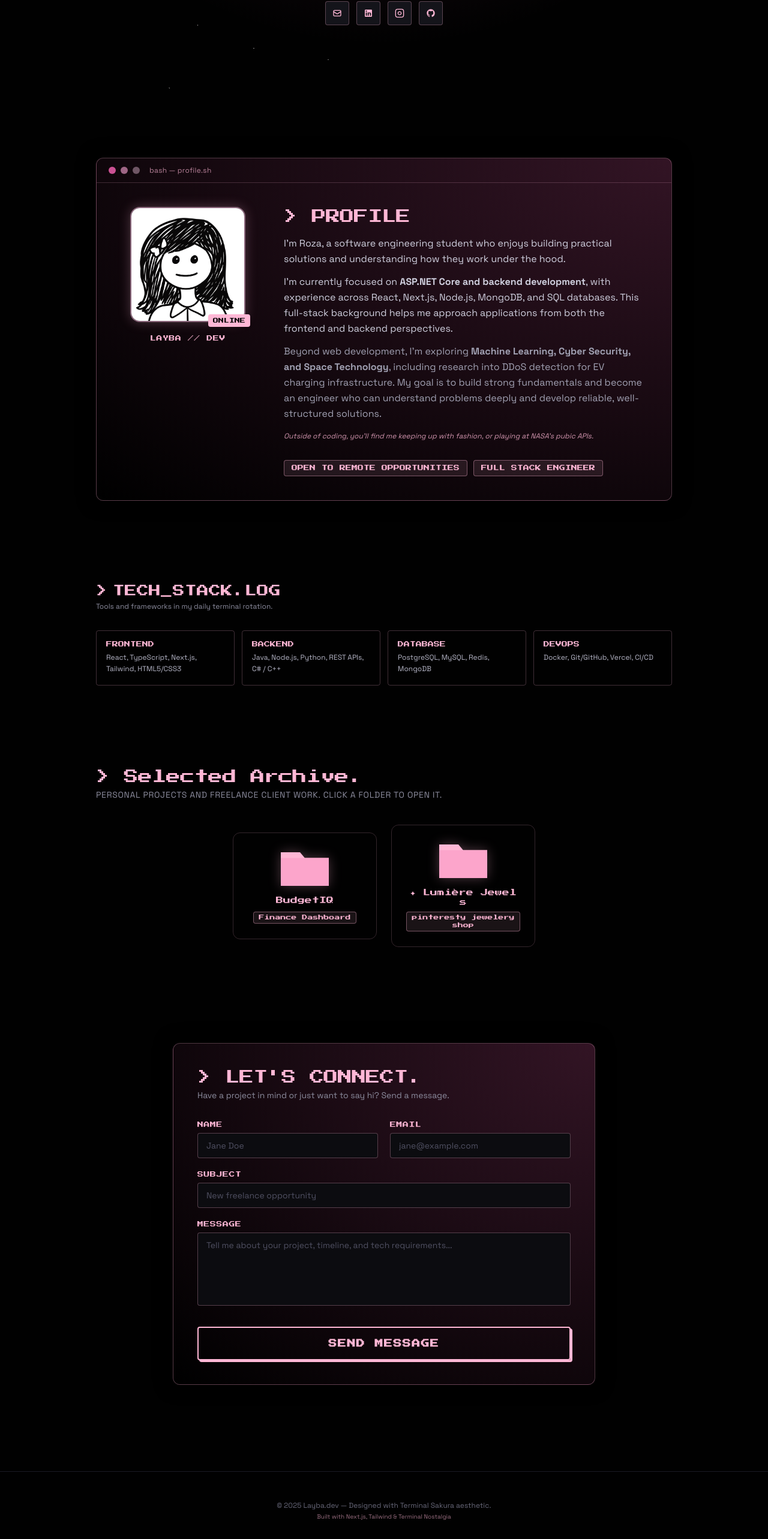
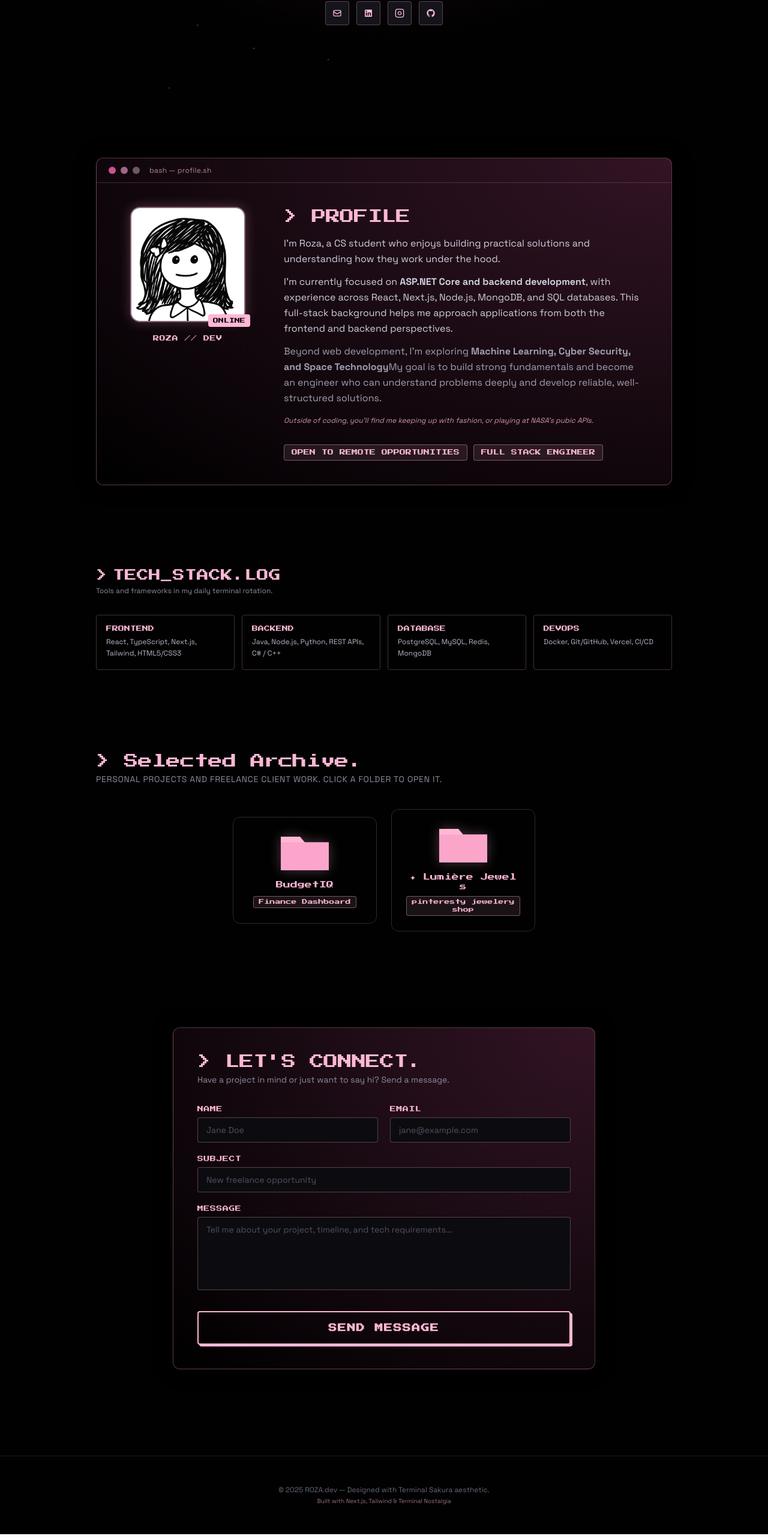
Before and after one commit to glitch86/retro-portfolio, a Next.js app: page / in a window 1280 px wide. Shown: the part 623-3189 px from the top of the page at 60% size. Built offline with nearby package versions, Linux system fonts and the light colour scheme.

Commit message:
minor adjustments

```diff
--- a/components/AboutSection.tsx
+++ b/components/AboutSection.tsx
@@ -58,7 +58,7 @@ export default function AboutSection() {
               <div className="w-36 h-36 sm:w-44 sm:h-44 md:w-40 md:h-40 lg:w-48 lg:h-48 rounded-2xl overflow-hidden border-2 border-[rgba(255,183,213,0.5)] shadow-[0_0_20px_rgba(255,183,213,0.25)] bg-[#191924]">
                 <Image
                   src={"/images/user.png"}
-                  alt="Layba Profile"
+                  alt="roza Profile"
                   width={192}
                   height={192}
                   className="w-full h-full object-cover object-top contrast-105 group-hover:scale-105 transition-transform duration-300"
@@ -70,7 +70,7 @@ export default function AboutSection() {
               </div>
             </div>
             <p className="font-[family-name:var(--font-pixel)] text-[9px] sm:text-[10px] text-[#ffb7d5] mt-5 text-center tracking-wider">
-              LAYBA // DEV
+              ROZA // DEV
             </p>
           </motion.div>
 
@@ -99,7 +99,7 @@ export default function AboutSection() {
               className="space-y-2.5 sm:space-y-3 font-mono text-sm sm:text-sm md:text-base text-[#cfcfde] leading-relaxed"
             >
               <p>
-                I'm Roza, a software engineering student who enjoys building
+                I'm Roza, a CS student who enjoys building
                 practical solutions and understanding how they work under the
                 hood.
               </p>
@@ -117,8 +117,7 @@ export default function AboutSection() {
                 <strong>
                   Machine Learning, Cyber Security, and Space Technology
                 </strong>
-                , including research into DDoS detection for EV charging
-                infrastructure. My goal is to build strong fundamentals and
+                My goal is to build strong fundamentals and
                 become an engineer who can understand problems deeply and
                 develop reliable, well-structured solutions.
               </p>
--- a/components/Footer.tsx
+++ b/components/Footer.tsx
@@ -12,7 +12,7 @@ export default function Footer() {
         transition={{ duration: 0.6, ease: [0.22, 1, 0.36, 1] }}
         className="py-10 sm:py-12 px-4 text-center text-[10px] sm:text-xs font-mono text-[#68687a] border-t border-[#1a1a24] mt-12 sm:mt-16"
       >
-        <p>© 2025 Layba.dev — Designed with Terminal Sakura aesthetic.</p>
+        <p>© 2025 ROZA.dev — Designed with Terminal Sakura aesthetic.</p>
         <p className="text-[9px] sm:text-[10px] text-[rgba(255,183,213,0.6)] mt-1">
           Built with Next.js, Tailwind &amp; Terminal Nostalgia
         </p>
```
